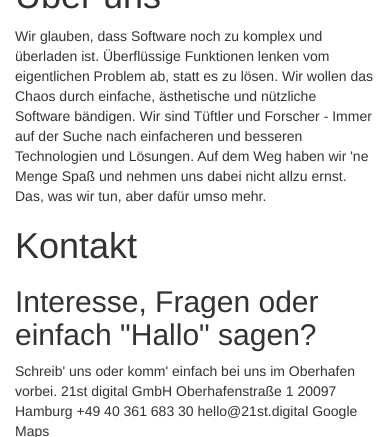
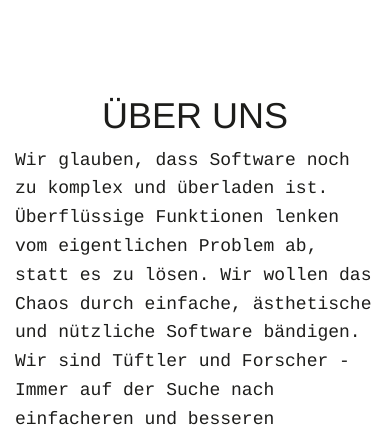
Before and after one commit to 21stdigital/21stdigital.github.io, a Jekyll site: the page built from index.html, in a window 390 px wide and 900 px high, scrolled down 640 px, cut to the strip 304-741 px from the top of the window. Built offline with Jekyll 4.4.1, drawn with Linux system fonts in a browser that asks for light colours; nearby versions of some CDN libraries; some of the changed text lies outside the part shown.

Commit message:
new default.sass for base css and overwriting bootstrap

```diff
--- a/_includes/footer.html
+++ b/_includes/footer.html
@@ -7,7 +7,7 @@
                         <span class="glyphicon glyphicon glyphicon-earphone" aria-hidden="true"></span>
                     </div>
                     <p>
-                        (+ 49) 40 361 683 30
+                        +49 40 361 683 30
                     </p>
                 </div>
                 <div class="col-sm-4">
@@ -16,7 +16,7 @@
                     </div>
 
                     <p>
-                        hello@21st.digital
+                        <a class="mailto" href="mailto:#">hello@21st.digital</a>
                     </p>
                 </div>
                 <div class="col-sm-4">
--- a/_includes/head.html
+++ b/_includes/head.html
@@ -8,8 +8,6 @@
 
     <!-- Latest compiled and minified CSS -->
     <link rel="stylesheet" href="https://maxcdn.bootstrapcdn.com/bootstrap/3.3.1/css/bootstrap.min.css">
-    <!-- Optional theme -->
-    <link rel="stylesheet" href="https://maxcdn.bootstrapcdn.com/bootstrap/3.3.1/css/bootstrap-theme.min.css">
 
     <link rel="stylesheet" href="{{ " /css/main.css " | prepend: site.baseurl }}">
     <link rel="canonical" href="{{ page.url | replace:'index.html','' | prepend: site.baseurl | prepend: site.url }}">
--- /dev/null
+++ b/_sass/_default.sass
@@ -0,0 +1,80 @@
+
+$font-helvetica: 	Helvetica, Arial, "Lucida Grande", sans-serif
+$font-courier:     	Courier, 'Courier New', monospace
+$color-red:     	#e5251b
+$color-dark-grey: 	#1d1d1b
+$color-dark:	 	#090909
+
+body
+	color: $color-dark-grey
+	font-family: $font-courier
+	font-size: 16px
+	line-height: 1.8em
+
+p
+	font-size: 1.125em
+
+a, a:link, a:visited
+	color: $color-dark
+	font-weight: bold
+
+a:hover
+	color: $color-red
+
+a:active
+	color: $color-red
+
+
+.nav
+	li
+		a, a:link, a:visited, a:active
+			font-weight: normal
+			text-transform: uppercase
+
+a.mailto
+	color: $color-dark-grey
+	font-weight: normal
+
+
+h1
+	color: $color-dark-grey
+	font-family: $font-helvetica
+	font-size: 2.25em
+	text-decoration: none
+	text-transform: uppercase
+	text-align: center
+
+h2
+	color: $color-dark-grey
+	font-family: $font-helvetica
+	font-size: 1.875em
+	text-decoration: none
+
+h3
+	color: $color-dark-grey
+	font-family: $font-courier
+	font-size: 1.375em
+	text-decoration: none
+	text-transform: uppercase
+
+h4
+	color: $color-dark-grey
+	font-family: $font-courier
+	font-size: 1.25em
+	text-decoration: none
+
+h5
+	color: $color-dark-grey
+	font-family: $font-helvetica
+	font-size: 1.25em
+	text-decoration: none
+
+h6
+	color: $color-dark-grey
+	font-family: $font-helvetica
+	font-size: 1.125em
+	text-decoration: none
+
+section
+	padding-top: 40px
+	padding-bottom: 40px
--- a/_sections/home.html
+++ b/_sections/home.html
@@ -2,6 +2,7 @@
 title: Home
 index: 0
 ---
+<div class="focal-point">
 
 	<div class="intro-wrapper">
 	    <video autoplay loop poster="http://www.21stdigital.de/assets/images/poster.jpg" id="intro-video">
@@ -11,3 +12,5 @@ index: 0
 	    <div class="intro-overlay">
 	    </div>
 	</div>
+
+</div>
--- a/css/main.scss
+++ b/css/main.scss
@@ -4,16 +4,13 @@
 @charset "utf-8";
 
 @import
-  "home",
-  "contact",
-  "footer"
+	"default",
+	"home",
+	"contact",
+	"footer"
 ;
 
 
-$font-helvetica:    Helvetica, Arial, "Lucida Grande", sans-serif;
-$font-courir:     Courier, monospace;
-$color-red:     #e5251b;
-$color-dark-grey: #1d1d1b;
 
 
 .navbar-default.navbar-21st {
```
Also changed, not shown: _sections/about.html (+6 -2 lines), _sections/contact.html (+21 -11 lines), _sections/test.html (added, +34 -0 lines). Lines whose indentation alone changed are shown as unchanged.
